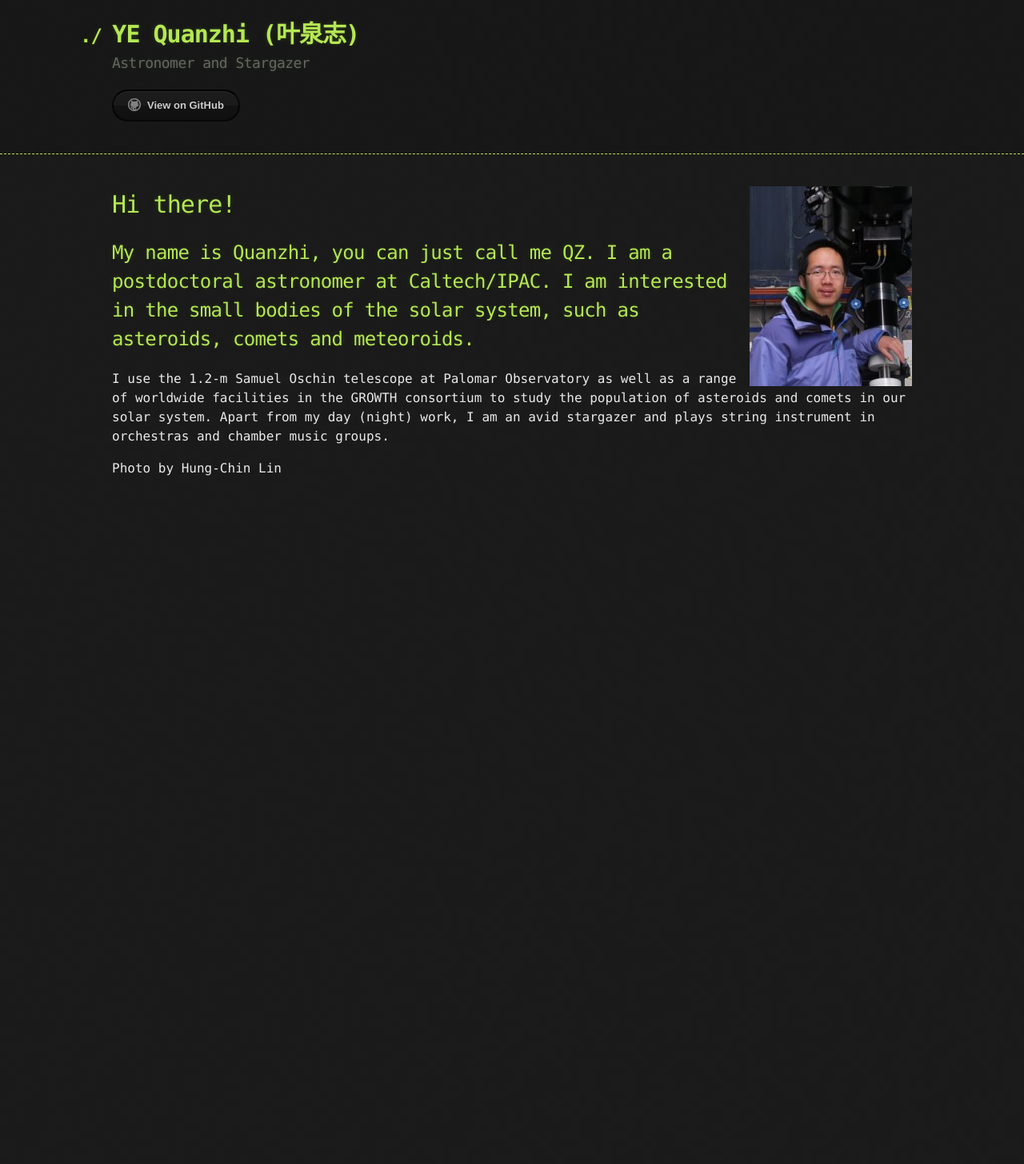
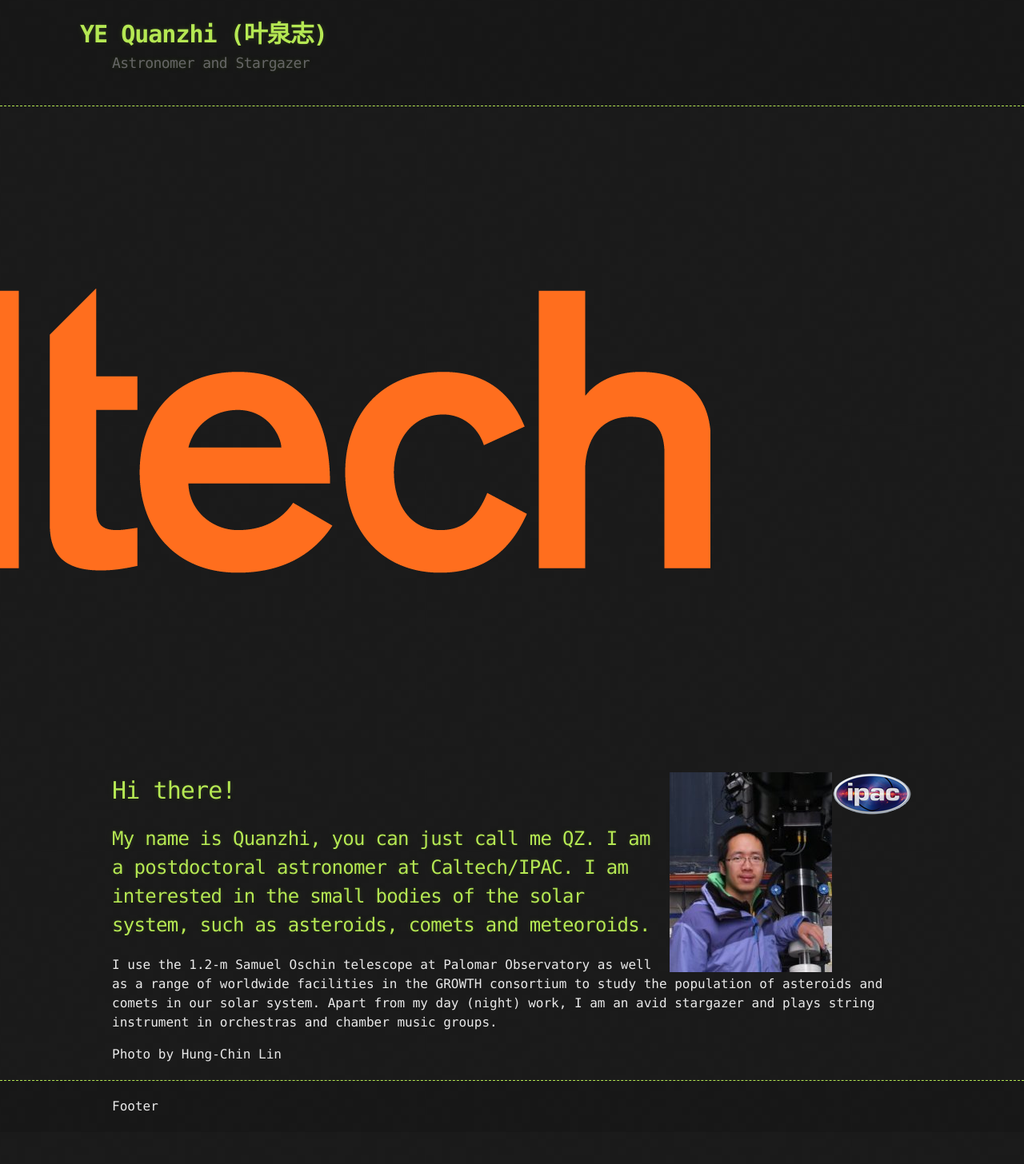
Before and after one commit to Yeqzids/Yeqzids.GitHub.io, a Jekyll site: the page built from index.md, in a window 1280 px wide. Shown: the whole page at 80% size. Built offline with Jekyll 4.4.1, drawn with Linux system fonts in a browser that asks for light colours; before the commit the page ends 900 px from its top, so only the background shows below that.

Commit message:
populated header

```diff
--- a/_layouts/default.html
+++ b/_layouts/default.html
@@ -15,13 +15,14 @@
       <div class="container">
         <h1>{{ site.title | default: site.github.repository_name }}</h1>
         <h2>{{ site.description | default: site.github.project_tagline }}</h2>
+        <img src="caltech.png" style="float:right"><img src="ipac.png" style="float:right">
 
         <section id="downloads">
           {% if site.show_downloads %}
             <a href="{{ site.github.zip_url }}" class="btn">Download as .zip</a>
             <a href="{{ site.github.tar_url }}" class="btn">Download as .tar.gz</a>
+            <a href="{{ site.github.repository_url }}" class="btn btn-github"><span class="icon"></span>View on GitHub</a>
           {% endif %}
-          <a href="{{ site.github.repository_url }}" class="btn btn-github"><span class="icon"></span>View on GitHub</a>
         </section>
       </div>
     </header>
@@ -42,5 +43,11 @@
         ga('send', 'pageview');
       </script>
     {% endif %}
+
+    <footer>
+      <div class="container">
+        Footer
+      </div>
+    </footer>
   </body>
 </html>
--- a/_sass/jekyll-theme-hacker.scss
+++ b/_sass/jekyll-theme-hacker.scss
@@ -67,7 +67,7 @@
 }
 
 header h1:before {
-  content: "./ ";
+  content: " ";
   font-size: 24px;
 }
 
@@ -191,6 +191,17 @@
   color: #b5e853;
 }
 
+/* Footer, <footer>
+*/
+
+footer {
+  background: rgba(0, 0, 0, 0.1);
+  width: 100%;
+  border-top: 1px dashed $conifer; //header;
+  padding: 20px 0;
+  margin: 0 0 40px 0;
+}
+
 /* Buttons
 */
 
```
Also changed, not shown: caltech.png (added), ipac.png (added).
